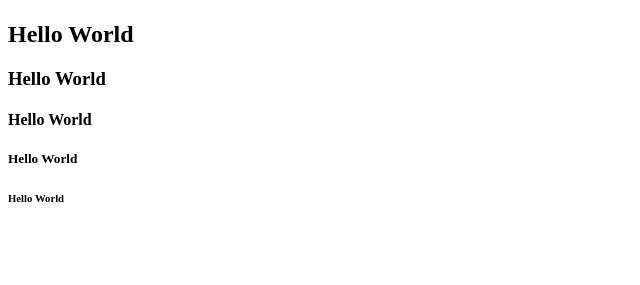
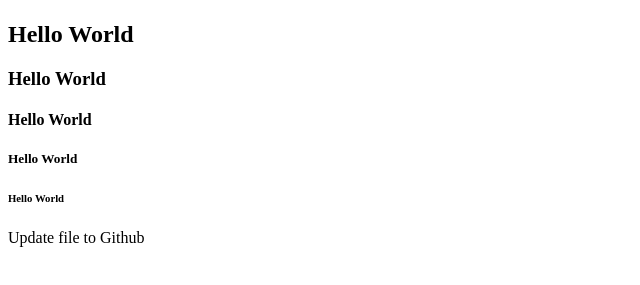
Before and after one commit to klaosiroth/project-based-learning, a plain HTML site: page index.html in a window 1280 px wide. Shown: the part 59-344 px from the top of the page, without its empty margins (0-640 px from the left). Drawn offline with Linux system fonts and the light colour scheme.

Commit message:
updated to remote github

```diff
--- a/index.html
+++ b/index.html
@@ -13,5 +13,6 @@
     <h4>Hello World</h4>
     <h5>Hello World</h5>
     <h6>Hello World</h6>
+    <p>Update file to Github</p>
 </body>
 </html>
```
